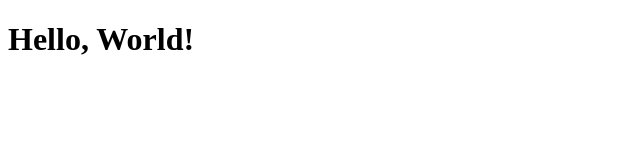
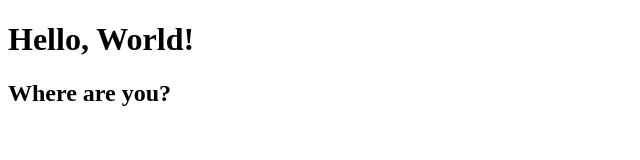
Before and after one commit to saronnhong/github-pages-example, a plain HTML site: page index.html in a window 1280 px wide. Shown: the whole page, without its empty margins (0-640 px from the left). Drawn offline with Linux system fonts and the light colour scheme.

Commit message:
added h2

```diff
--- a/index.html
+++ b/index.html
@@ -8,5 +8,6 @@
 </head>
 <body>
     <h1>Hello, World!</h1>
+    <h2> Where are you?</h2>
 </body>
 </html>
```
